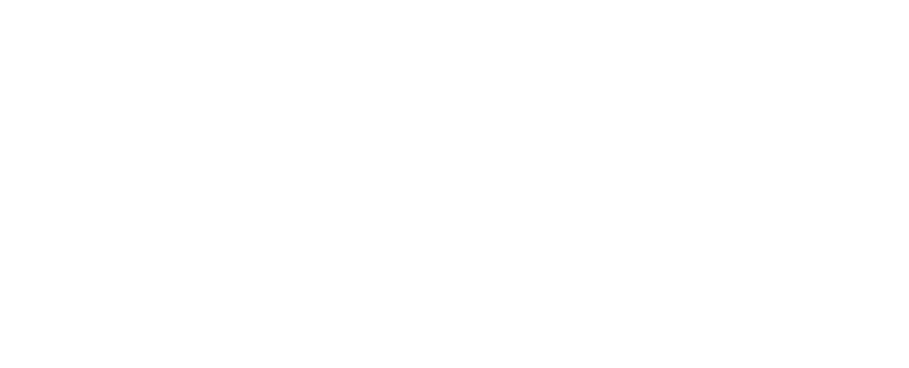
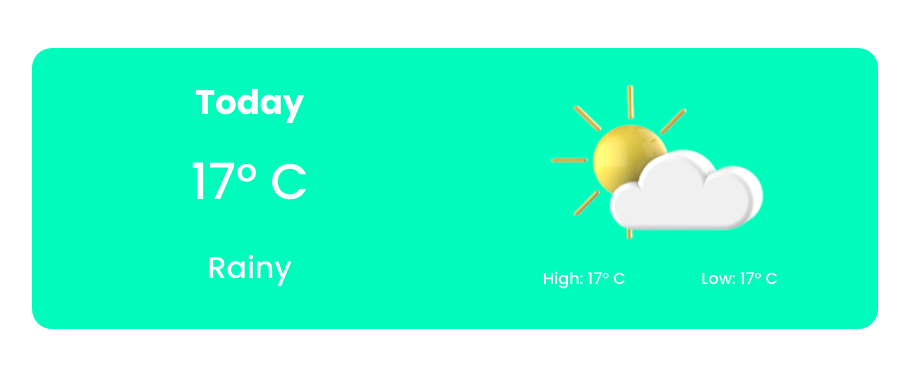
Before and after one commit to TarekMahmoud175/weather-forecast, a React (Create React App) app: page / in a window 1280 px wide. Shown: the top 368 px of the page, without its empty margins (185-1094 px from the left). Built offline with nearby package versions, Linux system fonts and the light colour scheme.

Commit message:
created today's weather card added weather images created constant object to use weather images from

```diff
--- a/package.json
+++ b/package.json
@@ -3,10 +3,15 @@
   "version": "0.1.0",
   "private": true,
   "dependencies": {
+    "@emotion/react": "^11.9.0",
+    "@emotion/styled": "^11.8.1",
+    "@mui/material": "^5.8.1",
     "@testing-library/jest-dom": "^5.16.4",
     "@testing-library/react": "^13.3.0",
     "@testing-library/user-event": "^13.5.0",
+    "bootstrap": "^5.1.3",
     "react": "^18.1.0",
+    "react-bootstrap": "^2.4.0",
     "react-dom": "^18.1.0",
     "react-scripts": "5.0.1",
     "web-vitals": "^2.1.4"
--- a/src/App.js
+++ b/src/App.js
@@ -1,8 +1,15 @@
-import logo from "./logo.svg";
+import { Col, Row } from "react-bootstrap";
 import "./App.css";
+import TodayWeather from "./components/today-weather";
 
 function App() {
-  return <></>;
+  return (
+    <Row className="justify-content-center my-5">
+      <Col md={8}>
+        <TodayWeather />
+      </Col>
+    </Row>
+  );
 }
 
 export default App;
--- /dev/null
+++ b/src/components/Text.js
@@ -0,0 +1,23 @@
+import React from "react";
+import { Typography } from "@mui/material";
+
+export default function Text(props) {
+  const textStyle = {
+    color: props.color,
+    fontSize: props.fontSize,
+    fontFamily: props.fontFamily,
+  };
+
+  return (
+    <Typography
+      gutterBottom={props.mBottom}
+      noWrap={props.dontWrap ?? true}
+      variant="h5"
+      component="div"
+      style={{ ...textStyle, ...props.style }}
+      className={props.className ? props.className : ""}
+    >
+      {props.children}
+    </Typography>
+  );
+}
--- /dev/null
+++ b/src/components/today-weather/index.js
@@ -0,0 +1,30 @@
+import React from "react";
+import Styles from "./todayCard.module.css";
+import { Row, Col } from "react-bootstrap";
+import Text from "../Text";
+import Images from "../../constants/Images";
+
+const TodayWeather = () => {
+  return (
+    <div className={`${Styles.container} px-4 py-4`}>
+      <Row>
+        <Col md={6} className={"d-flex flex-column align-items-between"}>
+          <Text className={`${Styles.today} my-2`}>Today</Text>
+          <Text className={`${Styles.degree} my-3`}>17° C</Text>
+          <Text className={`${Styles.status} my-3`}>Rainy</Text>
+        </Col>
+        <Col md={6}>
+          <Row className="justify-content-center">
+            <img src={Images.cloudySun} alt="weather-icon" className={`${Styles.icon}`}/>
+          </Row>
+          <div className=" d-flex align-items-center justify-content-evenly my-3">
+            <Text className={`${Styles.highLowText}`}>High: 17° C </Text>
+            <Text className={`${Styles.highLowText}`}>Low: 17° C</Text>
+          </div>
+        </Col>
+      </Row>
+    </div>
+  );
+};
+
+export default TodayWeather;
--- /dev/null
+++ b/src/components/today-weather/todayCard.module.css
@@ -0,0 +1,34 @@
+.container {
+  background-color: var(--clr-primary);
+  border-radius: 20px;
+  text-align: center;
+}
+
+.today {
+  font-family: var(--ff-poppinsBold) !important;
+  font-size: var(--fs-48) !important;
+  color: var(--clr-white) !important;
+}
+
+.degree {
+  font-family: var(--ff-poppinsMedium) !important;
+  font-size: var(--fs-60) !important;
+  color: var(--clr-white) !important;
+}
+
+.status {
+  font-family: var(--ff-poppinsMedium) !important;
+  font-size: var(--fs-40) !important;
+  color: var(--clr-white) !important;
+}
+
+.icon {
+  width: clamp(440px, 23.177vw, 460px);
+  height: clamp(140px, 22.5vh, 180px);
+}
+
+.highLowText {
+  font-family: var(--ff-poppinsMedium) !important;
+  font-size: var(--fs-36) !important;
+  color: var(--clr-white) !important;
+}
--- /dev/null
+++ b/src/constants/Images.js
@@ -0,0 +1,17 @@
+import sunny from "../assets/icons/sunny.svg";
+import cloudySunny from "../assets/icons/cloudySunny.svg";
+import cloudy from "../assets/icons/cloudy.svg";
+import thunders from "../assets/icons/thunders.svg";
+import rains from "../assets/icons/rains.svg";
+import heavyRains from "../assets/icons/heavyRains.svg";
+
+const Images = {
+  sunny: sunny,
+  cloudySun: cloudySunny,
+  cloudy: cloudy,
+  thunders: thunders,
+  rains: rains,
+  heavyRains: heavyRains,
+};
+
+export default Images;
--- a/src/index.css
+++ b/src/index.css
@@ -1,8 +1,10 @@
 @import "./assets/fonts/fonts.css";
+@import "bootstrap/dist/css/bootstrap.min.css";
 
 body {
   margin: 0;
   font-family: "Poppins", sans-serif;
+  /* background: linear-gradient(to left,var(--clr-white), var(--clr-secondary)); */
 }
 
 :root {
@@ -19,10 +21,7 @@
   --clr-black: #000000;
   --clr-secondary: #ccfff2;
   --clr-primary: #00fcbc;
-  --clr-green: #239c78;
-  --clr-lightGrey: #e5e5e5;
-  --clr-grey: #707070;
-  --clr-darkGrey: #2f2f2f;
+  --clr-darkGreen: #239c78;
 
   /* font sizes */
   --fs-14: clamp(0.8rem, 0.729vw, 16px);
```
Also changed, not shown: 1 other file (tests, documents, lock files or other folders).
